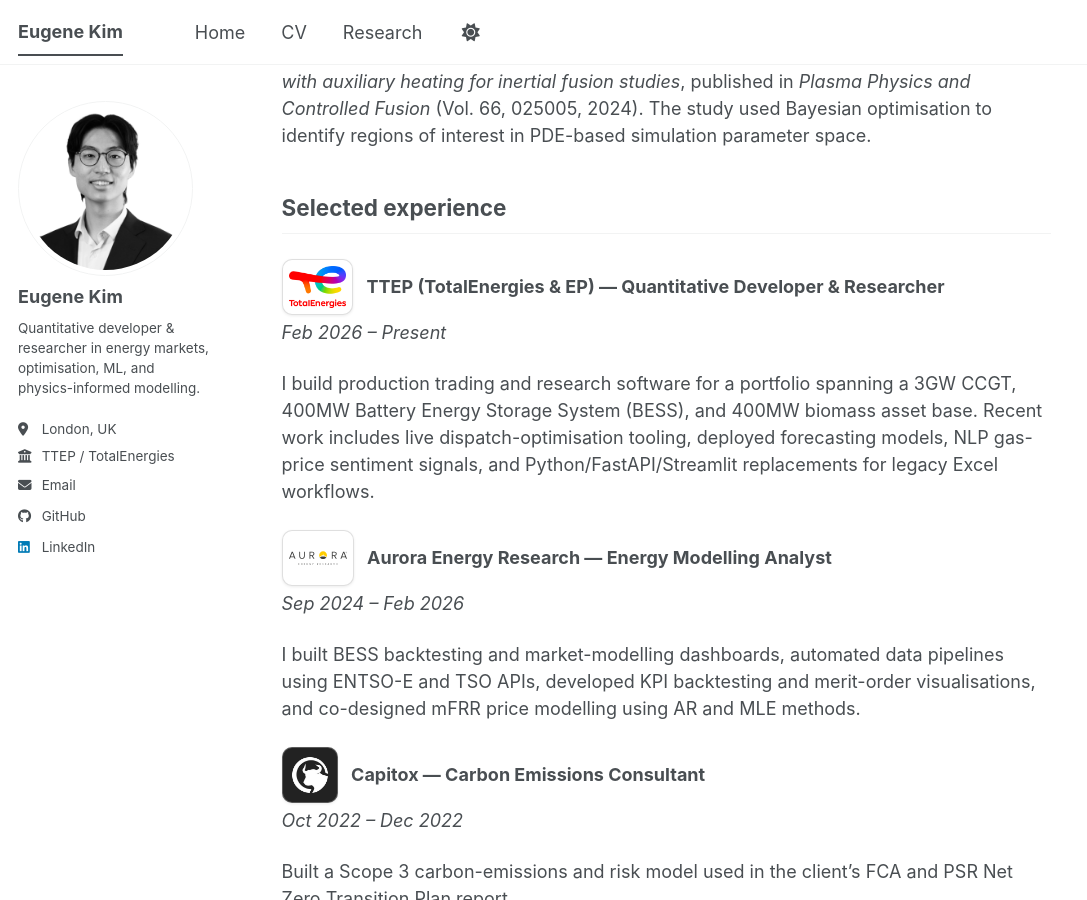
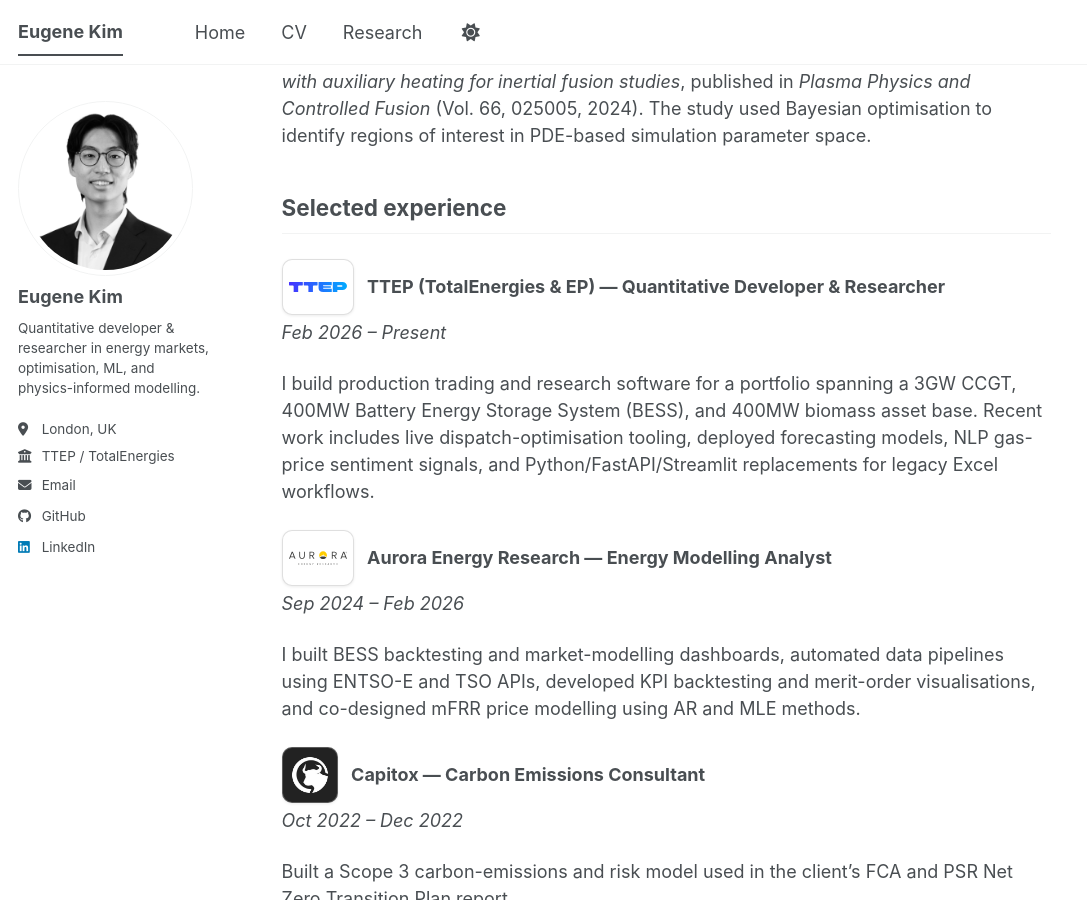
Before and after one commit to eugkim0120/eugkim0120.github.io, a Jekyll site: the page built from _pages/about.md, in a window 1280 px wide and 900 px high, scrolled down 856 px. Shown: the whole window, without its empty margins (0-1087 px from the left). Built offline with Jekyll 4.4.1, drawn with Linux system fonts in a browser that asks for light colours; a script bundle is joined from its source files by our own code; library files that are not in the unit come from our copies.

Commit message:
Replace TTEP logo with ttep.com SVG, remove logo-strip sections

```diff
--- a/_pages/about.md
+++ b/_pages/about.md
@@ -27,7 +27,7 @@
 
 ## Selected experience
 
-<div class="institution-heading"><img class="institution-logo" src="/images/logos/totalenergies.png" alt="TTEP logo"><h3>TTEP (TotalEnergies & EP) — Quantitative Developer & Researcher</h3></div>
+<div class="institution-heading"><img class="institution-logo" src="/images/logos/ttep.svg" alt="TTEP logo"><h3>TTEP (TotalEnergies & EP) — Quantitative Developer & Researcher</h3></div>
 *Feb 2026 – Present*
 
 I build production trading and research software for a portfolio spanning a 3GW CCGT, 400MW Battery Energy Storage System (BESS), and 400MW biomass asset base. Recent work includes live dispatch-optimisation tooling, deployed forecasting models, NLP gas-price sentiment signals, and Python/FastAPI/Streamlit replacements for legacy Excel workflows.
@@ -41,13 +41,6 @@
 *Oct 2022 – Dec 2022*
 
 Built a Scope 3 carbon-emissions and risk model used in the client's FCA and PSR Net Zero Transition Plan report.
-
-<div class="logo-strip" aria-label="Institutions">
-  <img src="/images/logos/totalenergies.png" alt="TTEP logo">
-  <img src="/images/logos/aurora-energy-research.svg" alt="Aurora Energy Research logo">
-  <img src="/images/logos/oxford.svg" alt="University of Oxford logo">
-  <img class="logo-dark" src="/images/logos/capitox.webp" alt="CapitOx logo" style="background:#222;border-color:rgba(255,255,255,.25);">
-</div>
 
 ## Focus areas
 
```
Also changed, not shown: _pages/cv.md (+1 -8 lines), images/logos/ttep.svg (added).
